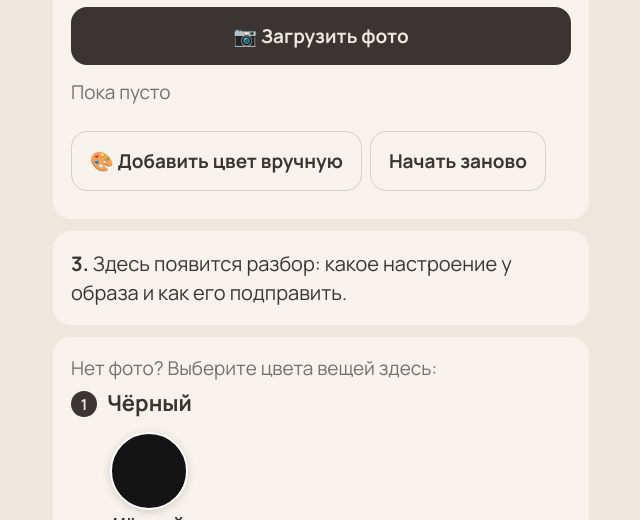
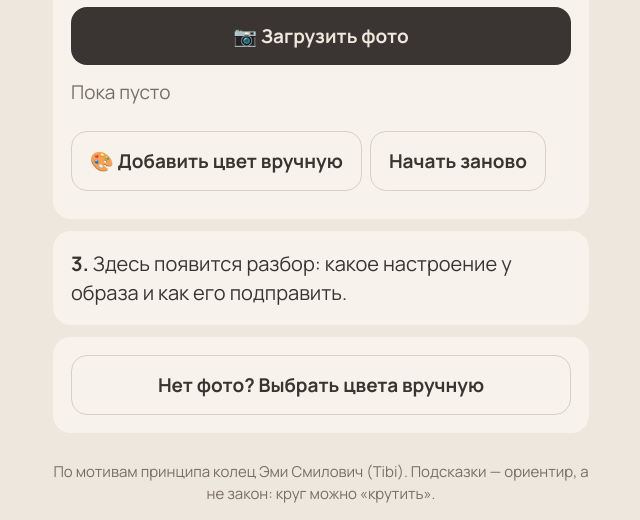
Before and after one commit to stilno-s-medvedevoy/color-wheel, a plain HTML site: page index.html in a window 1280 px wide. Both pictures are taken after a click on the button "Проверь образ". Shown: the part 280-800 px from the top of the page, without its empty margins (319-959 px from the left). Drawn offline with nearby package versions, Linux system fonts and the light colour scheme.

Commit message:
Палитра под кнопкой

```diff
--- a/index.html
+++ b/index.html
@@ -31,7 +31,7 @@ h2{font:600 30px/1.1 "Cormorant Garamond",serif;margin:0 0 8px}
 .big .nm{font:600 40px/1.05 "Cormorant Garamond",serif}
 .big .rg{color:var(--mute);font-size:19px}
 #pairRes,#result{scroll-margin-top:84px}
-.step{font-size:20px;margin:16px 0 10px}
+#manual summary::-webkit-details-marker{display:none}.step{font-size:20px;margin:16px 0 10px}
 .toast{position:fixed;left:12px;right:12px;bottom:max(14px,env(safe-area-inset-bottom));max-width:536px;margin:0 auto;background:var(--ink);color:var(--bg);border-radius:18px;padding:12px 14px;display:flex;gap:10px;align-items:center;justify-content:space-between;font-size:17px;z-index:20;box-shadow:0 8px 24px rgba(0,0,0,.25)}
 .toast.hidden{display:none}
 .toast button{border:0;border-radius:12px;background:var(--bg);color:var(--ink);font:700 16px Manrope;padding:10px 12px;white-space:nowrap}
@@ -102,7 +102,7 @@ footer{margin-top:28px;color:var(--mute);font-size:15px;text-align:center}
       </div>
     </div>
     <div class="card res" id="result"></div>
-    <div class="card"><div class="muted">Нет фото? Выберите цвета вещей здесь:</div><div id="palette"></div></div>
+    <details class="card" id="manual"><summary class="btn ghost" style="display:block;text-align:center;list-style:none">Нет фото? Выбрать цвета вручную</summary><div class="muted" style="margin-top:12px">Нажмите на цвета вещей образа:</div><div id="palette"></div></details>
     <div id="toast" class="toast hidden"><span id="toastTxt"></span><button id="toastGo">Смотреть разбор ↓</button></div>
   </section>
 
--- a/sw.js
+++ b/sw.js
@@ -1,6 +1,6 @@
 // Offline support. Pages: network first, so updates show up immediately; cache is the fallback offline.
 // Images/fonts: cache first.
-const CACHE = "color-wheel-v11";
+const CACHE = "color-wheel-v12";
 const FILES = ["./", "./index.html", "./manifest.webmanifest", "./icon-192.png", "./icon-512.png", "./apple-touch-icon.png"];
 self.addEventListener("install", e => e.waitUntil(caches.open(CACHE).then(c => c.addAll(FILES)).then(() => self.skipWaiting())));
 self.addEventListener("activate", e => e.waitUntil(
```
